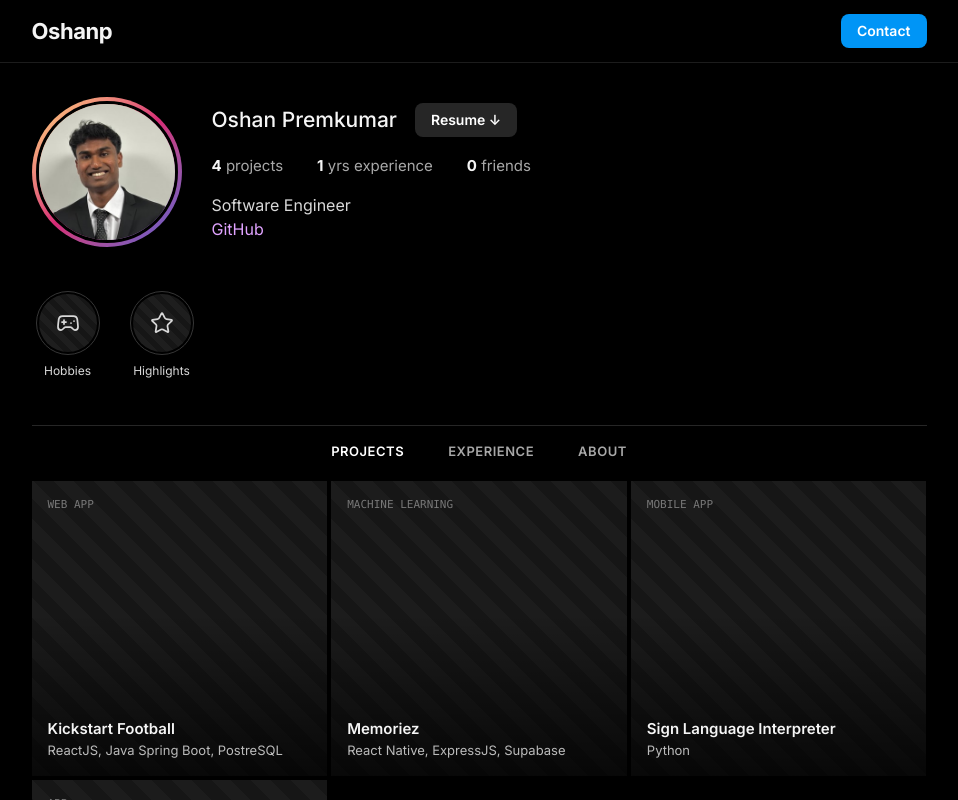
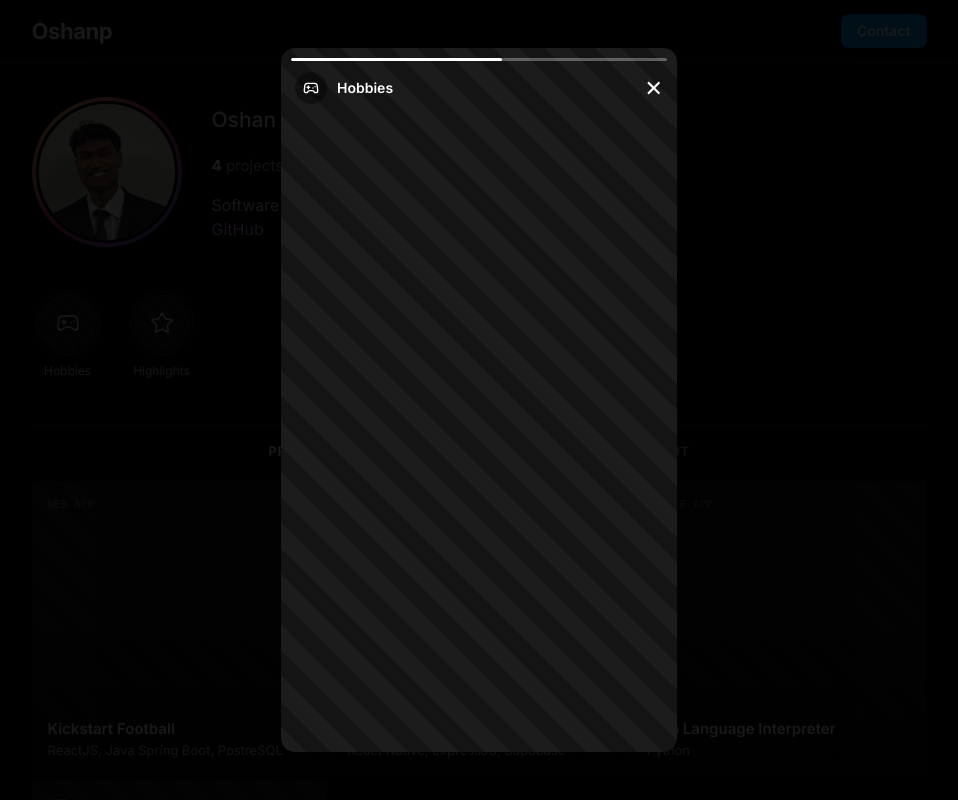
Before and after one commit to OshanpNZ/personal-website, a React (Vite) app: page / in a window 1280 px wide. Both pictures are taken after a click on the button "Hobbies". Shown: the top 800 px of the page, without its empty margins (161-1119 px from the left). Built offline with nearby package versions, Linux system fonts and the light colour scheme; no server answers.

Commit message:
about and education

```diff
--- a/src/App.jsx
+++ b/src/App.jsx
@@ -5,6 +5,8 @@ import Highlights from './components/Highlights.jsx'
 import Tabs from './components/Tabs.jsx'
 import ProjectGrid from './components/ProjectGrid.jsx'
 import ExperienceGrid from './components/ExperienceGrid.jsx'
+import EducationGrid from './components/EducationGrid.jsx'
+import About from './components/About.jsx'
 import DetailModal from './components/DetailModal.jsx'
 import StoryViewer from './components/StoryViewer.jsx'
 import ContactModal from './components/ContactModal.jsx'
@@ -14,6 +16,7 @@ const EMAIL = 'oshan.premkumar@gmail.com'
 const TABS = [
   { id: 'projects', label: 'Projects' },
   { id: 'experience', label: 'Experience' },
+  { id: 'education', label: 'Education' },
   { id: 'about', label: 'About' },
 ]
 
@@ -59,9 +62,22 @@ function App() {
             />
           </div>
         )}
-        {tab === 'about' && (
-          <div className="py-10 text-center text-[#a8a8a8]">About — coming next.</div>
+        {tab === 'education' && (
+          <div className="mt-1">
+            <EducationGrid
+              onSelect={(e) =>
+                setDetail({
+                  key: `education-${e.id}`,
+                  kind: e.kind,
+                  title: e.degree,
+                  tag: `${e.school} · ${e.period}`,
+                  desc: e.desc,
+                })
+              }
+            />
+          </div>
         )}
+        {tab === 'about' && <About />}
       </main>
       <DetailModal
         item={detail}
--- /dev/null
+++ b/src/components/About.jsx
@@ -0,0 +1,31 @@
+import about from '../data/about.js'
+
+function About() {
+  return (
+    <div className="flex flex-wrap gap-9 py-10 animate-[fadeIn_0.3s_ease]">
+      <img
+        src="/pfp.jpg"
+        alt="Oshan Premkumar"
+        className="h-[340px] w-[280px] flex-none rounded-xl object-cover"
+      />
+      <div className="min-w-[280px] flex-1 basis-[300px] text-[15px] leading-[1.7] text-[#d4d4d4]">
+        <h2 className="m-0 mb-3.5 text-xl text-white">About</h2>
+        <p className="m-0 whitespace-pre-line">{about.text}</p>
+
+        <h3 className="mt-6 mb-2.5 text-[15px] text-white">Skills</h3>
+        <div className="flex flex-wrap gap-2">
+          {about.skills.map((s) => (
+            <span
+              key={s}
+              className="rounded-[20px] border border-[#303030] bg-[#1f1f1f] px-3.5 py-1.5 text-[13px] text-[#e0e0e0]"
+            >
+              {s}
+            </span>
+          ))}
+        </div>
+      </div>
+    </div>
+  )
+}
+
+export default About
--- /dev/null
+++ b/src/components/EducationGrid.jsx
@@ -0,0 +1,24 @@
+import education from '../data/education.js'
+
+function EducationGrid({ onSelect }) {
+  return (
+    <div className="grid grid-cols-3 gap-1">
+      {education.map((e) => (
+        <button
+          key={e.id}
+          type="button"
+          onClick={() => onSelect?.(e)}
+          className="relative aspect-square cursor-pointer overflow-hidden bg-[repeating-linear-gradient(45deg,#1c1c1c_0_14px,#161616_14px_28px)] text-left"
+        >
+          <div className="absolute inset-0 flex flex-col justify-end bg-[linear-gradient(to_top,rgba(0,0,0,0.72),transparent_58%)] p-4">
+            <div className="mb-auto font-mono text-[11px] text-[#777]">{e.period}</div>
+            <div className="text-[15px] font-semibold">{e.degree}</div>
+            <div className="text-[13px] text-[#bbb]">{e.school}</div>
+          </div>
+        </button>
+      ))}
+    </div>
+  )
+}
+
+export default EducationGrid
--- /dev/null
+++ b/src/components/StoryViewer.jsx
@@ -0,0 +1,131 @@
+import { useEffect, useState } from 'react'
+
+const DURATION = 5000 // ms each story is shown
+const STEP = 50 // progress tick interval
+
+function StoryViewer({ highlight, onClose }) {
+  const [s, setS] = useState(0)
+  const [progress, setProgress] = useState(0)
+
+  const stories = highlight?.stories ?? []
+  const count = stories.length
+
+  // Restart at the first story whenever a different highlight opens.
+  useEffect(() => {
+    setS(0)
+    setProgress(0)
+  }, [highlight])
+
+  // Reset the progress bar each time the story changes.
+  useEffect(() => {
+    setProgress(0)
+  }, [s])
+
+  // Auto-advance: tick the current story's progress up to 100%.
+  useEffect(() => {
+    if (!highlight) return
+    const id = setInterval(() => {
+      setProgress((p) => Math.min(1, p + STEP / DURATION))
+    }, STEP)
+    return () => clearInterval(id)
+  }, [highlight, s])
+
+  // When a story's progress completes, move on (or close after the last).
+  useEffect(() => {
+    if (progress < 1) return
+    if (s < count - 1) setS(s + 1)
+    else onClose()
+  }, [progress, s, count, onClose])
+
+  // Keyboard navigation.
+  useEffect(() => {
+    if (!highlight) return
+    const onKey = (e) => {
+      if (e.key === 'Escape') onClose()
+      else if (e.key === 'ArrowRight') setS((v) => (v < count - 1 ? v + 1 : v))
+      else if (e.key === 'ArrowLeft') setS((v) => Math.max(0, v - 1))
+    }
+    window.addEventListener('keydown', onKey)
+    return () => window.removeEventListener('keydown', onKey)
+  }, [highlight, count, onClose])
+
+  if (!highlight || count === 0) return null
+
+  const story = stories[s]
+  const { Icon } = highlight
+
+  const next = () => (s < count - 1 ? setS(s + 1) : onClose())
+  const prev = () => setS(Math.max(0, s - 1))
+
+  return (
+    <div
+      onClick={onClose}
+      className="fixed inset-0 z-[60] flex items-center justify-center bg-black/90 p-5 animate-[fadeIn_0.2s_ease]"
+    >
+      <div
+        onClick={(e) => e.stopPropagation()}
+        className="relative aspect-[9/16] h-[88vh] max-h-[820px] max-w-full overflow-hidden rounded-[14px] bg-[repeating-linear-gradient(45deg,#1c1c1c_0_18px,#141414_18px_36px)] animate-[popIn_0.25s_cubic-bezier(0.2,0.8,0.2,1)]"
+      >
+        {story.image && (
+          <img src={story.image} alt="" className="absolute inset-0 h-full w-full object-cover" />
+        )}
+
+        {/* Progress bars */}
+        <div className="absolute top-0 right-0 left-0 z-20 flex gap-1 p-2.5">
+          {stories.map((_, idx) => (
+            <div key={idx} className="h-[3px] flex-1 overflow-hidden rounded-full bg-white/30">
+              <div
+                className="h-full rounded-full bg-white"
+                style={{ width: `${(idx < s ? 1 : idx === s ? progress : 0) * 100}%` }}
+              />
+            </div>
+          ))}
+        </div>
+
+        {/* Header */}
+        <div className="absolute top-6 right-3.5 left-3.5 z-20 flex items-center gap-2.5">
+          <div className="flex h-8 w-8 items-center justify-center rounded-full bg-black/40 text-white">
+            <Icon size={16} />
+          </div>
+          <div className="text-sm font-semibold text-white">{highlight.label}</div>
+          <button
+            type="button"
+            onClick={onClose}
+            aria-label="Close"
+            className="ml-auto cursor-pointer text-[22px] leading-none text-white"
+          >
+            ✕
+          </button>
+        </div>
+
+        {/* Text */}
+        {story.text &&
+          (story.image ? (
+            <div className="absolute inset-x-0 bottom-0 z-10 bg-gradient-to-t from-black/80 to-transparent p-6 pt-16 text-center text-base leading-snug whitespace-pre-line text-white">
+              {story.text}
+            </div>
+          ) : (
+            <div className="absolute inset-0 z-10 flex items-center justify-center p-8 text-center text-xl leading-relaxed whitespace-pre-line text-white">
+              {story.text}
+            </div>
+          ))}
+
+        {/* Tap zones */}
+        <button
+          type="button"
+          onClick={prev}
+          aria-label="Previous story"
+          className="absolute top-0 bottom-0 left-0 z-10 w-[35%] cursor-pointer"
+        />
+        <button
+          type="button"
+          onClick={next}
+          aria-label="Next story"
+          className="absolute top-0 right-0 bottom-0 z-10 w-[35%] cursor-pointer"
+        />
+      </div>
+    </div>
+  )
+}
+
+export default StoryViewer
--- /dev/null
+++ b/src/data/about.js
@@ -0,0 +1,18 @@
+// About tab content — your bio and skills.
+const about = {
+  text: `I am a Bachelor of Software Engineering (Honours) student at the University of Auckland, with a strong foundation in programming languages and frameworks such as Java, JavaScript, React.js, C# and Python. I am passionate about building innovative software solutions and constantly eager to expand my knowledge and skills in software engineering and development. My goal is to contribute to impactful projects that solve real-world problems while continuing to grow as a developer.`,
+  skills: [
+    'Java',
+    'JavaScript',
+    'React.js',
+    'React Native',
+    'C#',
+    'Python',
+    'Git',
+    'PostgreSQL',
+    'HTML/CSS',
+    'Playwright',
+  ],
+}
+
+export default about
--- /dev/null
+++ b/src/data/education.js
@@ -0,0 +1,22 @@
+// Your education. Drives the Education grid.
+// Replace these placeholders with your real qualifications.
+const education = [
+  {
+    id: 1,
+    degree: 'Bachelor of Engineering (Honours) in Software Engineering',
+    school: 'University of Auckland',
+    period: '2023 - 2026',
+    kind: 'DEGREE',
+    desc: 'GPA: 8.3/9.0. \n\nAwards: Dean\'s List (2024). \n\nRelevant courses: Object-Oriented Programming, Operating Systems, Artificial Intelligence and Machine Learning, Data Structures and Algorithms and Networks and Security. \n\nClubs: Google Developer Groups on Campus Social Executive, Web Development and Consulting Club Project Manager',
+  },
+  {
+    id: 2,
+    degree: 'CIE A Levels',
+    school: 'Macleans College',
+    period: '2018 - 2022',
+    kind: 'SECONDARY',
+    desc: 'Grades: A* in A Level Mathematics, Physics, Chemistry and Biology. \n\nAwards: Macleand College CAIE Top Achiever Award (2020 and 2021). \n\nExtra Curricular: School Prefect, House Service Captain, Digital Leader, Rocket League National Champion and Oceanic runner-up (2021).',
+  },
+]
+
+export default education
```
